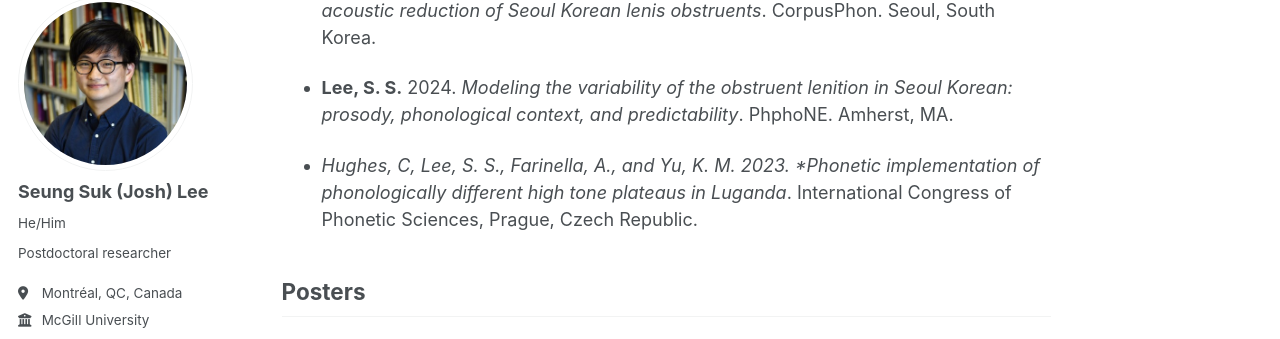
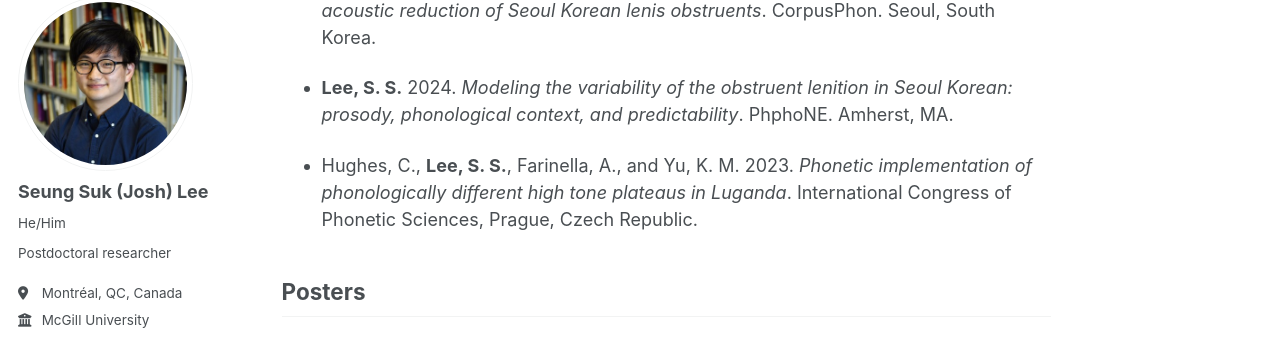
Before and after one commit to seungsuklee/seungsuklee.github.io, a Jekyll site: the page built from _pages/pubs.md, in a window 1280 px wide and 900 px high, scrolled down 1530 px. Shown: the part 105-444 px from the top of the window. Built offline with Jekyll 4.4.1, drawn with Linux system fonts in a browser that asks for light colours; some web fonts are replaced; a script bundle is joined from its source files by our own code; library files that are not in the unit come from our copies.

Commit message:
Fix formatting of publication entry in pubs.md

```diff
--- a/_pages/pubs.md
+++ b/_pages/pubs.md
@@ -38,7 +38,7 @@ author_profile: true
 
 - **Lee, S. S.** 2024. *Modeling the variability of the obstruent lenition in Seoul Korean: prosody, phonological context, and predictability*. PhphoNE. Amherst, MA.
 
-- *Hughes, C, Lee, S. S., Farinella, A., and Yu, K. M. 2023. *Phonetic
+- Hughes, C., **Lee, S. S.**, Farinella, A., and Yu, K. M. 2023. *Phonetic
 implementation of phonologically different high tone plateaus in Luganda*. International Congress of Phonetic Sciences, Prague, Czech Republic.
 
 ## Posters
```
